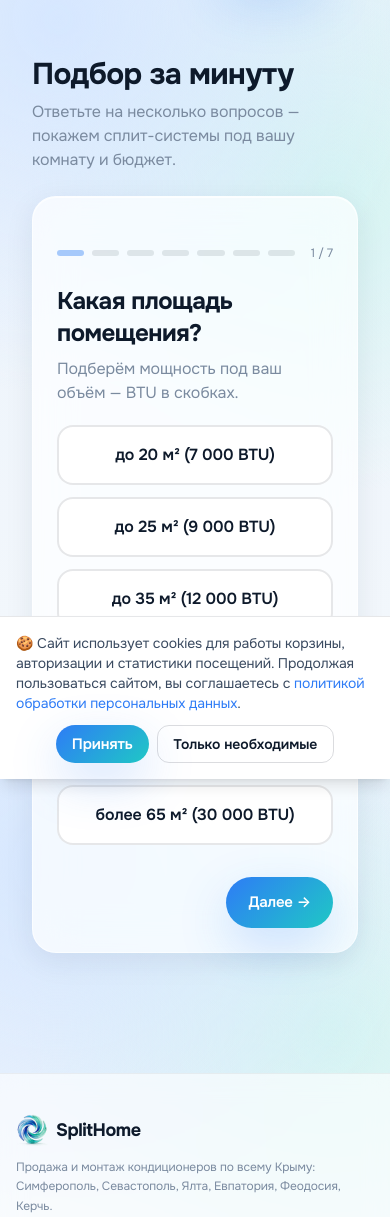
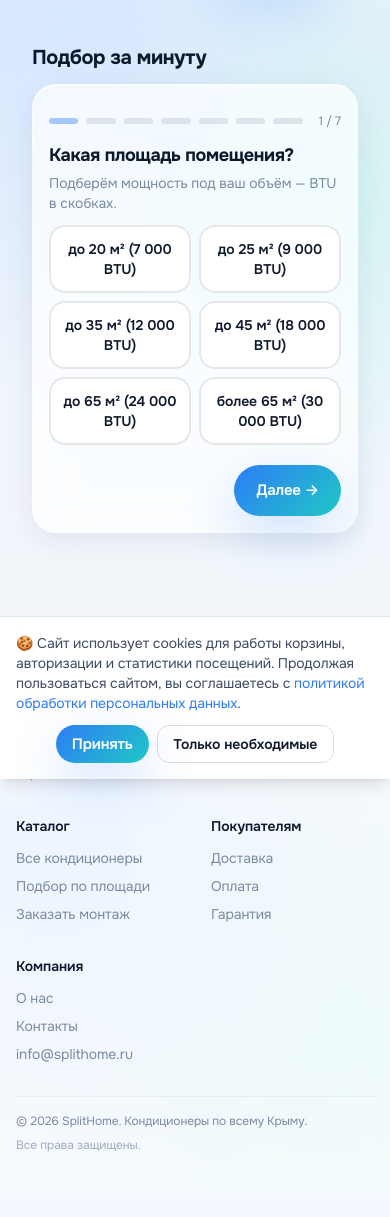
Before and after one commit to flycited2-dotcom/split-shop_claude, a Django app: page /quiz/ in a window 390 px wide. Shown: the part 65-1282 px from the top of the page. After the commit the page ends 1217 px from the top, so only its background shows below. Run offline with Django 5.2, Linux system fonts and the light colour scheme; data that the repository does not hold is empty; style sheets or scripts are compiled from the project's sources; parts of the project's set-up code (start-up, migrations or seed data) failed here and were passed over; some libraries are stand-ins or nearby versions.

Commit message:
fix(quiz): шаг помещается на экран смартфона + скролл вверх
Шаг подбора не влезал в 6-дюймовый экран: крупный h1 с подзаголовком,
p-5/p-6 паддинги, эмодзи 4xl и шесть вариантов площади в один столбец.
Сжато на мобильном (крупная типографика возвращается с sm:), площадь
и бюджет — в две колонки. Плюс после htmx-подмены страница
прокручивается вверх: раньше следующий вопрос открывался на середине.

Co-Authored-By: Claude Opus 5 <noreply@anthropic.com>

```diff
--- a/templates/leads/partials/_quiz_step.html
+++ b/templates/leads/partials/_quiz_step.html
@@ -7,7 +7,7 @@
       <div class="inline-flex items-center gap-2 px-3 py-1 rounded-full bg-accent/10 text-accent text-sm font-semibold mb-3">
         <span>✓</span> Подбор готов
       </div>
-      <h2 class="text-2xl sm:text-3xl font-bold mb-2">
+      <h2 class="text-lg sm:text-3xl font-bold mb-1 sm:mb-2">
         Рекомендуем кондиционер на <span class="text-accent">{{ btu }} 000 BTU</span>
       </h2>
       <p class="text-ink-3 text-sm sm:text-base">
@@ -59,7 +59,7 @@
             {% if p.ric %}
               <div class="text-lg font-bold text-accent">{{ p.ric|floatformat:0 }} ₽</div>
             {% else %}
-              <div class="text-sm text-ink-3">Цена по запросу</div>
+              <div class="text-xs sm:text-sm text-ink-3">Цена по запросу</div>
             {% endif %}
           </a>
         {% endfor %}
@@ -73,7 +73,7 @@
     <div class="rounded-2xl border border-accent/30 bg-gradient-to-br from-accent/5 to-teal/5 p-5 sm:p-6">
       <div class="font-semibold text-lg mb-1">Хотите консультацию?</div>
       <p class="text-ink-3 text-sm mb-4">Перезвоним за 15 минут, расскажем про модели, доставку и монтаж.</p>
-      <form hx-post="{% url 'quiz_lead' quiz_id %}" hx-target="#quiz-content" hx-swap="innerHTML" class="grid grid-cols-1 sm:grid-cols-2 gap-3">
+      <form hx-post="{% url 'quiz_lead' quiz_id %}" hx-target="#quiz-content" hx-swap="innerHTML" class="grid grid-cols-1 sm:grid-cols-2 gap-2 sm:gap-3">
         {% csrf_token %}
         <input type="text" name="name" required placeholder="Имя"
                class="px-4 py-3 rounded-xl bg-white border border-ink/10 focus:border-accent focus:outline-none text-sm">
@@ -92,7 +92,7 @@
 
 {% else %}
   {# === Шаги 1-7 wizard === #}
-  <form hx-post="{% url 'quiz_step' %}" hx-target="#quiz-content" hx-swap="innerHTML" class="space-y-6">
+  <form hx-post="{% url 'quiz_step' %}" hx-target="#quiz-content" hx-swap="innerHTML" class="space-y-3 sm:space-y-6">
     {% csrf_token %}
     <input type="hidden" name="step" value="{{ step }}">
     {% if step != 1 %}<input type="hidden" name="area_sqm" value="{{ area_sqm }}">{% endif %}
@@ -119,13 +119,13 @@
 
     {% if step == 1 %}
       <div>
-        <h2 class="text-2xl sm:text-3xl font-bold mb-2">Какая площадь помещения?</h2>
-        <p class="text-ink-3 mb-5">Подберём мощность под ваш объём — BTU в скобках.</p>
-        <div class="grid grid-cols-1 sm:grid-cols-2 gap-3">
+        <h2 class="text-lg sm:text-3xl font-bold mb-1 sm:mb-2">Какая площадь помещения?</h2>
+        <p class="text-ink-3 text-sm sm:text-base mb-3 sm:mb-5">Подберём мощность под ваш объём — BTU в скобках.</p>
+        <div class="grid grid-cols-2 gap-2 sm:gap-3">
           {% for v, label in area_options %}
             <label class="relative cursor-pointer block">
               <input type="radio" name="area_sqm" value="{{ v }}" required class="peer sr-only" {% if area_sqm == v %}checked{% endif %}>
-              <div class="rounded-2xl border-2 border-ink/10 bg-white p-4 peer-checked:border-accent peer-checked:bg-accent/5 hover:border-accent/40 transition text-center font-semibold">
+              <div class="rounded-2xl border-2 border-ink/10 bg-white p-3 sm:p-4 peer-checked:border-accent peer-checked:bg-accent/5 hover:border-accent/40 transition text-center font-semibold text-sm sm:text-base">
                 {{ label }}
               </div>
             </label>
@@ -135,14 +135,14 @@
 
     {% elif step == 2 %}
       <div>
-        <h2 class="text-2xl sm:text-3xl font-bold mb-2">Где будет работать?</h2>
-        <p class="text-ink-3 mb-5">Поможет менеджеру при подборе подходящей серии.</p>
-        <div class="grid grid-cols-2 sm:grid-cols-4 gap-3">
+        <h2 class="text-lg sm:text-3xl font-bold mb-1 sm:mb-2">Где будет работать?</h2>
+        <p class="text-ink-3 text-sm sm:text-base mb-3 sm:mb-5">Поможет менеджеру при подборе подходящей серии.</p>
+        <div class="grid grid-cols-2 sm:grid-cols-4 gap-2 sm:gap-3">
           {% for v, label, emoji in room_options %}
             <label class="relative cursor-pointer block">
               <input type="radio" name="room_type" value="{{ v }}" required class="peer sr-only" {% if room_type == v %}checked{% endif %}>
-              <div class="rounded-2xl border-2 border-ink/10 bg-white p-5 peer-checked:border-accent peer-checked:bg-accent/5 hover:border-accent/40 transition text-center">
-                <div class="text-4xl mb-2">{{ emoji }}</div>
+              <div class="rounded-2xl border-2 border-ink/10 bg-white p-3 sm:p-5 peer-checked:border-accent peer-checked:bg-accent/5 hover:border-accent/40 transition text-center">
+                <div class="text-2xl sm:text-4xl mb-0.5 sm:mb-2">{{ emoji }}</div>
                 <div class="font-semibold">{{ label }}</div>
               </div>
             </label>
@@ -152,28 +152,28 @@
 
     {% elif step == 3 %}
       <div>
-        <h2 class="text-2xl sm:text-3xl font-bold mb-2">Тихий и экономичный?</h2>
-        <p class="text-ink-3 mb-5">Инверторный компрессор работает тише обычного и тратит на 30–40% меньше электричества — но стоит дороже.</p>
-        <div class="grid grid-cols-1 sm:grid-cols-3 gap-3">
+        <h2 class="text-lg sm:text-3xl font-bold mb-1 sm:mb-2">Тихий и экономичный?</h2>
+        <p class="text-ink-3 text-sm sm:text-base mb-3 sm:mb-5">Инверторный компрессор работает тише обычного и тратит на 30–40% меньше электричества — но стоит дороже.</p>
+        <div class="grid grid-cols-1 sm:grid-cols-3 gap-2 sm:gap-3">
           <label class="relative cursor-pointer block">
             <input type="radio" name="inverter" value="yes" required class="peer sr-only" {% if inverter == 'yes' %}checked{% endif %}>
-            <div class="rounded-2xl border-2 border-ink/10 bg-white p-5 peer-checked:border-accent peer-checked:bg-accent/5 hover:border-accent/40 transition h-full">
-              <div class="font-semibold mb-1">Инвертор / тихий</div>
-              <div class="text-sm text-ink-3">Тихий, экономный, точная температура</div>
+            <div class="rounded-2xl border-2 border-ink/10 bg-white p-3 sm:p-5 peer-checked:border-accent peer-checked:bg-accent/5 hover:border-accent/40 transition h-full">
+              <div class="font-semibold text-sm sm:text-base mb-0.5 sm:mb-1">Инвертор / тихий</div>
+              <div class="text-xs sm:text-sm text-ink-3">Тихий, экономный, точная температура</div>
             </div>
           </label>
           <label class="relative cursor-pointer block">
             <input type="radio" name="inverter" value="no" required class="peer sr-only" {% if inverter == 'no' %}checked{% endif %}>
-            <div class="rounded-2xl border-2 border-ink/10 bg-white p-5 peer-checked:border-accent peer-checked:bg-accent/5 hover:border-accent/40 transition h-full">
-              <div class="font-semibold mb-1">Не важно, дешевле</div>
-              <div class="text-sm text-ink-3">Обычный он-офф компрессор</div>
+            <div class="rounded-2xl border-2 border-ink/10 bg-white p-3 sm:p-5 peer-checked:border-accent peer-checked:bg-accent/5 hover:border-accent/40 transition h-full">
+              <div class="font-semibold text-sm sm:text-base mb-0.5 sm:mb-1">Не важно, дешевле</div>
+              <div class="text-xs sm:text-sm text-ink-3">Обычный он-офф компрессор</div>
             </div>
           </label>
           <label class="relative cursor-pointer block">
             <input type="radio" name="inverter" value="dontknow" required class="peer sr-only" {% if inverter == 'dontknow' %}checked{% endif %}>
-            <div class="rounded-2xl border-2 border-ink/10 bg-white p-5 peer-checked:border-accent peer-checked:bg-accent/5 hover:border-accent/40 transition h-full">
-              <div class="font-semibold mb-1">Не знаю</div>
-              <div class="text-sm text-ink-3">Менеджер подскажет</div>
+            <div class="rounded-2xl border-2 border-ink/10 bg-white p-3 sm:p-5 peer-checked:border-accent peer-checked:bg-accent/5 hover:border-accent/40 transition h-full">
+              <div class="font-semibold text-sm sm:text-base mb-0.5 sm:mb-1">Не знаю</div>
+              <div class="text-xs sm:text-sm text-ink-3">Менеджер подскажет</div>
             </div>
           </label>
         </div>
@@ -181,28 +181,28 @@
 
     {% elif step == 4 %}
       <div>
-        <h2 class="text-2xl sm:text-3xl font-bold mb-2">Wi-Fi управление со смартфона?</h2>
-        <p class="text-ink-3 mb-5">Включать кондиционер из дороги — через приложение. У части моделей модуль встроен, у других подключается опцией.</p>
-        <div class="grid grid-cols-1 sm:grid-cols-3 gap-3">
+        <h2 class="text-lg sm:text-3xl font-bold mb-1 sm:mb-2">Wi-Fi управление со смартфона?</h2>
+        <p class="text-ink-3 text-sm sm:text-base mb-3 sm:mb-5">Включать кондиционер из дороги — через приложение. У части моделей модуль встроен, у других подключается опцией.</p>
+        <div class="grid grid-cols-1 sm:grid-cols-3 gap-2 sm:gap-3">
           <label class="relative cursor-pointer block">
             <input type="radio" name="wifi" value="yes" required class="peer sr-only" {% if wifi == 'yes' %}checked{% endif %}>
-            <div class="rounded-2xl border-2 border-ink/10 bg-white p-5 peer-checked:border-accent peer-checked:bg-accent/5 hover:border-accent/40 transition h-full">
-              <div class="font-semibold mb-1">Да, нужно</div>
-              <div class="text-sm text-ink-3">Управление со смартфона</div>
+            <div class="rounded-2xl border-2 border-ink/10 bg-white p-3 sm:p-5 peer-checked:border-accent peer-checked:bg-accent/5 hover:border-accent/40 transition h-full">
+              <div class="font-semibold text-sm sm:text-base mb-0.5 sm:mb-1">Да, нужно</div>
+              <div class="text-xs sm:text-sm text-ink-3">Управление со смартфона</div>
             </div>
           </label>
           <label class="relative cursor-pointer block">
             <input type="radio" name="wifi" value="any" required class="peer sr-only" {% if wifi == 'any' %}checked{% endif %}>
-            <div class="rounded-2xl border-2 border-ink/10 bg-white p-5 peer-checked:border-accent peer-checked:bg-accent/5 hover:border-accent/40 transition h-full">
-              <div class="font-semibold mb-1">Не важно</div>
-              <div class="text-sm text-ink-3">Обычного пульта хватит</div>
+            <div class="rounded-2xl border-2 border-ink/10 bg-white p-3 sm:p-5 peer-checked:border-accent peer-checked:bg-accent/5 hover:border-accent/40 transition h-full">
+              <div class="font-semibold text-sm sm:text-base mb-0.5 sm:mb-1">Не важно</div>
+              <div class="text-xs sm:text-sm text-ink-3">Обычного пульта хватит</div>
             </div>
           </label>
           <label class="relative cursor-pointer block">
             <input type="radio" name="wifi" value="dontknow" required class="peer sr-only" {% if wifi == 'dontknow' %}checked{% endif %}>
-            <div class="rounded-2xl border-2 border-ink/10 bg-white p-5 peer-checked:border-accent peer-checked:bg-accent/5 hover:border-accent/40 transition h-full">
-              <div class="font-semibold mb-1">Не знаю</div>
-              <div class="text-sm text-ink-3">Менеджер расскажет</div>
+            <div class="rounded-2xl border-2 border-ink/10 bg-white p-3 sm:p-5 peer-checked:border-accent peer-checked:bg-accent/5 hover:border-accent/40 transition h-full">
+              <div class="font-semibold text-sm sm:text-base mb-0.5 sm:mb-1">Не знаю</div>
+              <div class="text-xs sm:text-sm text-ink-3">Менеджер расскажет</div>
             </div>
           </label>
         </div>
@@ -210,24 +210,24 @@
 
     {% elif step == 5 %}
       <div>
-        <h2 class="text-2xl sm:text-3xl font-bold mb-2">Нужен прогрев зимой?</h2>
-        <p class="text-ink-3 mb-5">Тепловой насос греет помещение до −7…−15 °C — нужен для межсезонья.</p>
-        <div class="grid grid-cols-1 sm:grid-cols-3 gap-3">
+        <h2 class="text-lg sm:text-3xl font-bold mb-1 sm:mb-2">Нужен прогрев зимой?</h2>
+        <p class="text-ink-3 text-sm sm:text-base mb-3 sm:mb-5">Тепловой насос греет помещение до −7…−15 °C — нужен для межсезонья.</p>
+        <div class="grid grid-cols-1 sm:grid-cols-3 gap-2 sm:gap-3">
           <label class="relative cursor-pointer block">
             <input type="radio" name="heating" value="yes" required class="peer sr-only" {% if heating == 'yes' %}checked{% endif %}>
-            <div class="rounded-2xl border-2 border-ink/10 bg-white p-5 peer-checked:border-accent peer-checked:bg-accent/5 hover:border-accent/40 transition h-full">
+            <div class="rounded-2xl border-2 border-ink/10 bg-white p-3 sm:p-5 peer-checked:border-accent peer-checked:bg-accent/5 hover:border-accent/40 transition h-full">
               <div class="font-semibold">Да, и греть тоже</div>
             </div>
           </label>
           <label class="relative cursor-pointer block">
             <input type="radio" name="heating" value="no" required class="peer sr-only" {% if heating == 'no' %}checked{% endif %}>
-            <div class="rounded-2xl border-2 border-ink/10 bg-white p-5 peer-checked:border-accent peer-checked:bg-accent/5 hover:border-accent/40 transition h-full">
+            <div class="rounded-2xl border-2 border-ink/10 bg-white p-3 sm:p-5 peer-checked:border-accent peer-checked:bg-accent/5 hover:border-accent/40 transition h-full">
               <div class="font-semibold">Только охлаждение</div>
             </div>
           </label>
           <label class="relative cursor-pointer block">
             <input type="radio" name="heating" value="dontknow" required class="peer sr-only" {% if heating == 'dontknow' %}checked{% endif %}>
-            <div class="rounded-2xl border-2 border-ink/10 bg-white p-5 peer-checked:border-accent peer-checked:bg-accent/5 hover:border-accent/40 transition h-full">
+            <div class="rounded-2xl border-2 border-ink/10 bg-white p-3 sm:p-5 peer-checked:border-accent peer-checked:bg-accent/5 hover:border-accent/40 transition h-full">
               <div class="font-semibold">Не знаю</div>
             </div>
           </label>
@@ -236,13 +236,13 @@
 
     {% elif step == 6 %}
       <div>
-        <h2 class="text-2xl sm:text-3xl font-bold mb-2">Какой бюджет?</h2>
-        <p class="text-ink-3 mb-5">За одну сплит-систему (без монтажа).</p>
-        <div class="grid grid-cols-2 gap-3">
+        <h2 class="text-lg sm:text-3xl font-bold mb-1 sm:mb-2">Какой бюджет?</h2>
+        <p class="text-ink-3 text-sm sm:text-base mb-3 sm:mb-5">За одну сплит-систему (без монтажа).</p>
+        <div class="grid grid-cols-2 gap-2 sm:gap-3">
           {% for v, label in budget_options %}
             <label class="relative cursor-pointer block {% if forloop.last %}col-span-2{% endif %}">
               <input type="radio" name="budget" value="{{ v }}" required class="peer sr-only" {% if budget == v %}checked{% endif %}>
-              <div class="rounded-2xl border-2 border-ink/10 bg-white p-4 peer-checked:border-accent peer-checked:bg-accent/5 hover:border-accent/40 transition text-center font-semibold">
+              <div class="rounded-2xl border-2 border-ink/10 bg-white p-3 sm:p-4 peer-checked:border-accent peer-checked:bg-accent/5 hover:border-accent/40 transition text-center font-semibold text-sm sm:text-base">
                 {{ label }}
               </div>
             </label>
@@ -252,13 +252,13 @@
 
     {% elif step == 7 %}
       <div>
-        <h2 class="text-2xl sm:text-3xl font-bold mb-2">Предпочтения по бренду?</h2>
-        <p class="text-ink-3 mb-5">Если есть бренд, к которому привыкли — выбирайте. Иначе «Не важно» — покажем подходящие из всех.</p>
-        <div class="grid grid-cols-2 sm:grid-cols-3 gap-3">
+        <h2 class="text-lg sm:text-3xl font-bold mb-1 sm:mb-2">Предпочтения по бренду?</h2>
+        <p class="text-ink-3 text-sm sm:text-base mb-3 sm:mb-5">Если есть бренд, к которому привыкли — выбирайте. Иначе «Не важно» — покажем подходящие из всех.</p>
+        <div class="grid grid-cols-2 sm:grid-cols-3 gap-2 sm:gap-3">
           {% for b in brand_options %}
             <label class="relative cursor-pointer block">
               <input type="radio" name="brand" value="{{ b.id }}" required class="peer sr-only" {% if brand == b.id|stringformat:"s" %}checked{% endif %}>
-              <div class="rounded-2xl border-2 border-ink/10 bg-white p-4 peer-checked:border-accent peer-checked:bg-accent/5 hover:border-accent/40 transition h-full flex flex-col items-center justify-center gap-2 min-h-[88px]">
+              <div class="rounded-2xl border-2 border-ink/10 bg-white p-3 sm:p-4 peer-checked:border-accent peer-checked:bg-accent/5 hover:border-accent/40 transition h-full flex flex-col items-center justify-center gap-2 min-h-[64px] sm:min-h-[88px]">
                 {% if b.logo_static %}
                   <img src="{% static b.logo_static %}" alt="{{ b.title }}" class="h-8 max-w-full object-contain">
                 {% endif %}
@@ -268,13 +268,13 @@
           {% endfor %}
           <label class="relative cursor-pointer block">
             <input type="radio" name="brand" value="any" required class="peer sr-only" {% if brand == 'any' %}checked{% endif %}>
-            <div class="rounded-2xl border-2 border-ink/10 bg-white p-4 peer-checked:border-accent peer-checked:bg-accent/5 hover:border-accent/40 transition h-full flex items-center justify-center min-h-[88px]">
+            <div class="rounded-2xl border-2 border-ink/10 bg-white p-3 sm:p-4 peer-checked:border-accent peer-checked:bg-accent/5 hover:border-accent/40 transition h-full flex items-center justify-center min-h-[64px] sm:min-h-[88px]">
               <div class="font-semibold text-sm text-center">Не важно</div>
             </div>
           </label>
           <label class="relative cursor-pointer block">
             <input type="radio" name="brand" value="dontknow" required class="peer sr-only" {% if brand == 'dontknow' %}checked{% endif %}>
-            <div class="rounded-2xl border-2 border-ink/10 bg-white p-4 peer-checked:border-accent peer-checked:bg-accent/5 hover:border-accent/40 transition h-full flex items-center justify-center min-h-[88px]">
+            <div class="rounded-2xl border-2 border-ink/10 bg-white p-3 sm:p-4 peer-checked:border-accent peer-checked:bg-accent/5 hover:border-accent/40 transition h-full flex items-center justify-center min-h-[64px] sm:min-h-[88px]">
               <div class="font-semibold text-sm text-center">Не знаю</div>
             </div>
           </label>
--- a/templates/leads/quiz.html
+++ b/templates/leads/quiz.html
@@ -1,15 +1,31 @@
 {% extends "base.html" %}
 {% block title %}Подбор кондиционера за минуту — SplitHome{% endblock %}
 {% block content %}
-<div class="max-w-2xl mx-auto py-6 sm:py-10 px-4">
-  <div class="mb-6 sm:mb-8">
-    <h1 class="text-3xl sm:text-4xl font-bold mb-2">Подбор за минуту</h1>
-    <p class="text-ink-3">Ответьте на несколько вопросов — покажем сплит-системы под вашу комнату и бюджет.</p>
+{% comment %}
+Мобильный экран (~360×640 полезной высоты) должен вмещать шаг целиком: человек
+держит телефон и тыкает варианты, а не листает вверх-вниз. Поэтому на мобильном
+всё сжато — крупная типографика и большие отступы включаются только с sm:.
+{% endcomment %}
+<div class="max-w-2xl mx-auto py-3 sm:py-10 px-4">
+  <div class="mb-3 sm:mb-8">
+    <h1 class="text-xl sm:text-4xl font-bold mb-1 sm:mb-2">Подбор за минуту</h1>
+    {# Подзаголовок на мобильном съедает две строки — показываем только с sm: #}
+    <p class="text-ink-3 hidden sm:block">Ответьте на несколько вопросов — покажем сплит-системы под вашу комнату и бюджет.</p>
   </div>
-  <div class="glass p-6 sm:p-8">
+  <div id="quiz-card" class="glass p-4 sm:p-8">
     <div id="quiz-content">
       {% include "leads/partials/_quiz_step.html" %}
     </div>
   </div>
 </div>
+
+<script>
+// После htmx-подмены шага прокручиваем страницу вверх: иначе следующий вопрос
+// открывается на той же прокрутке, где человек нажал «Далее», то есть посередине.
+document.body.addEventListener('htmx:afterSwap', function (e) {
+  if (e.target && e.target.id === 'quiz-content') {
+    window.scrollTo({ top: 0, behavior: 'smooth' });
+  }
+});
+</script>
 {% endblock %}
```
